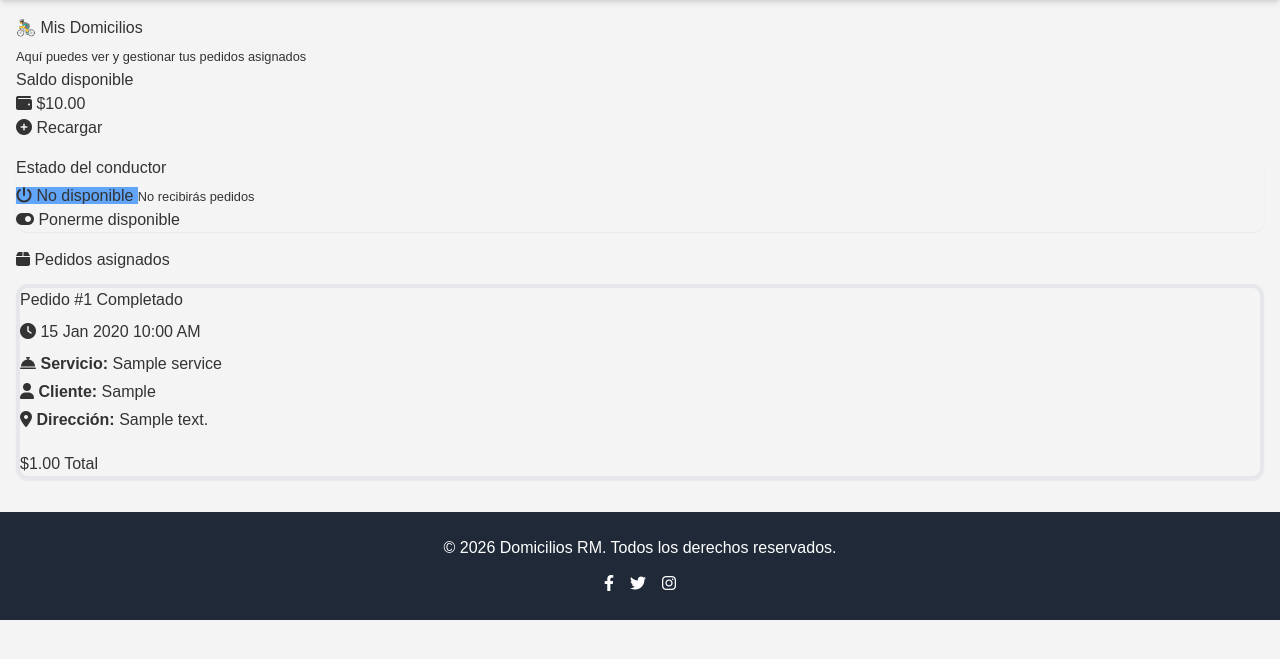
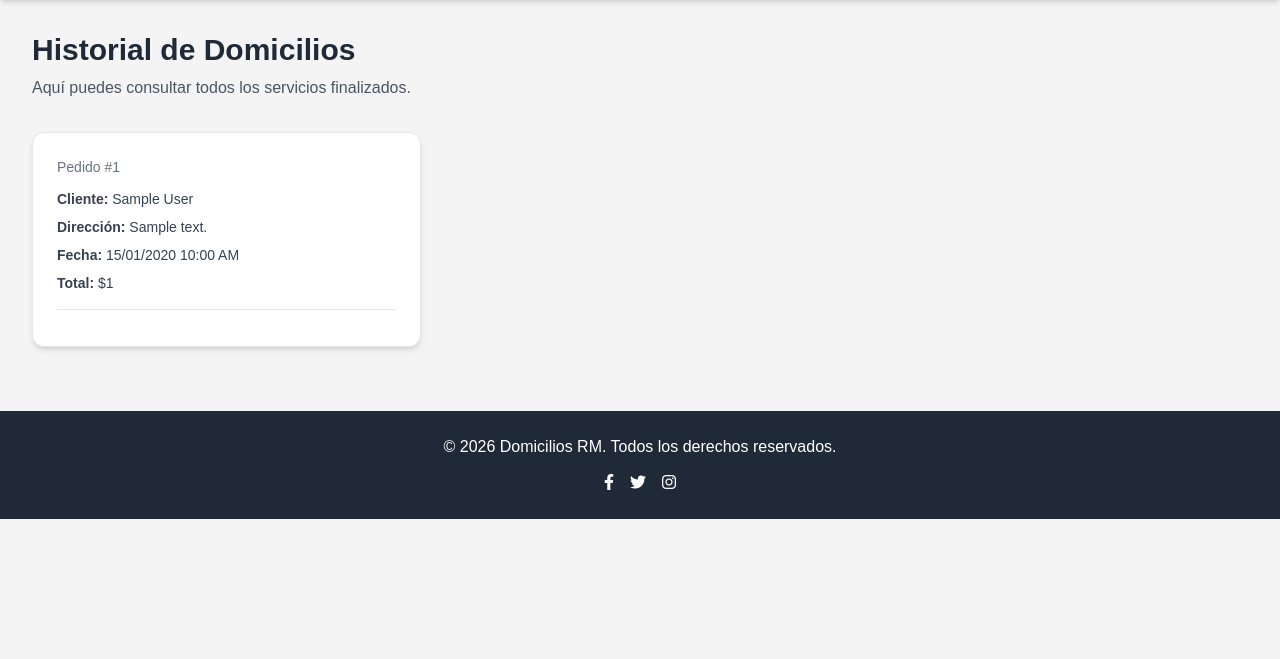
Before and after one commit to Neiro77/domiciliosrmyopal, a Python web app: template templates/driver/my_orders.html in a window 1280 px wide. Shown: the part 72-731 px from the top of the page. Run offline with Jinja, Linux system fonts and the light colour scheme; the template is opened without the code that fills it: most values are stand-ins (such as "Sample title", 1, 10 or a date in 2020); some libraries are stand-ins or nearby versions.

Commit message:
Ajuste vista historial driver

```diff
--- a/templates/driver/my_orders.html
+++ b/templates/driver/my_orders.html
@@ -1,127 +1,84 @@
-{% extends 'base.html' %}
+{% extends "base.html" %}
 
-{% block title %}Mis Domicilios{% endblock %}
+{% block title %}Mi Historial - Domicilios RM{% endblock %}
 
 {% block content %}
-<div class="container mt-4">
+<div class="container mx-auto px-4 py-8">
 
-    <!-- HEADER -->
-    <div class="d-flex justify-content-between align-items-center mb-4 flex-wrap gap-3">
-        <div>
-            <h1 class="mb-1">🚴‍♂️ Mis Domicilios</h1>
-            <small class="text-muted">Aquí puedes ver y gestionar tus pedidos asignados</small>
-        </div>
-
-        <div class="d-flex align-items-center gap-3">
-            <div class="text-end">
-                <div class="fw-bold">Saldo disponible</div>
-                <div class="fs-4 text-success">
-                    <i class="fas fa-wallet me-1"></i>
-                    ${{ "%.2f"|format(driver.saldo_cuenta) }}
-                </div>
-            </div>
-            <a href="{{ url_for('driver.recharge_balance') }}" class="btn btn-primary">
-                <i class="fas fa-plus-circle me-1"></i> Recargar
-            </a>
-        </div>
+    <!-- Header -->
+    <div class="mb-8">
+        <h2 class="text-3xl font-bold text-gray-800">Historial de Domicilios</h2>
+        <p class="text-gray-600 mt-2">
+            Aquí puedes consultar todos los servicios finalizados.
+        </p>
     </div>
 
-    <!-- ESTADO DEL CONDUCTOR -->
-    <div class="card shadow-sm mb-4">
-        <div class="card-body d-flex justify-content-between align-items-center flex-wrap gap-3">
+    {% if orders %}
+        <div class="grid grid-cols-1 md:grid-cols-2 lg:grid-cols-3 gap-6">
 
-            <div>
-                <h5 class="card-title mb-1">Estado del conductor</h5>
-                <p class="mb-0">
-                    {% if driver.is_available %}
-                        <span class="badge bg-success fs-6">
-                            <i class="fas fa-check-circle me-1"></i> Disponible
+            {% for order in orders %}
+            <div class="bg-white rounded-xl shadow-md border border-gray-200 p-6 hover:shadow-lg transition">
+
+                <!-- Encabezado -->
+                <div class="flex justify-between items-center mb-3">
+                    <span class="text-sm text-gray-500">
+                        Pedido #{{ order.id }}
+                    </span>
+
+                    {% if order.status == 'entregado' %}
+                        <span class="px-3 py-1 text-xs font-semibold rounded-full bg-green-100 text-green-700">
+                            Entregado
                         </span>
-                        <small class="text-muted ms-2">Recibiendo pedidos</small>
-                    {% else %}
-                        <span class="badge bg-secondary fs-6">
-                            <i class="fas fa-power-off me-1"></i> No disponible
+                    {% elif order.status == 'cancelado' %}
+                        <span class="px-3 py-1 text-xs font-semibold rounded-full bg-red-100 text-red-700">
+                            Cancelado
                         </span>
-                        <small class="text-muted ms-2">No recibirás pedidos</small>
                     {% endif %}
-                </p>
-            </div>
+                </div>
 
-            <form method="POST" action="{{ url_for('driver.toggle_availability') }}">
-                {{ form.hidden_tag() }}
-                {% if driver.is_available %}
-                    <button type="submit" class="btn btn-outline-danger">
-                        <i class="fas fa-toggle-off me-1"></i> Desconectarme
-                    </button>
-                {% else %}
-                    <button type="submit" class="btn btn-success">
-                        <i class="fas fa-toggle-on me-1"></i> Ponerme disponible
-                    </button>
-                {% endif %}
-            </form>
-        </div>
-    </div>
+                <!-- Información -->
+                <div class="space-y-2 text-sm text-gray-700">
 
-    <!-- PEDIDOS -->
-    <h3 class="mb-3">
-        <i class="fas fa-box me-1"></i> Pedidos asignados
-    </h3>
+                    <p>
+                        <span class="font-semibold">Cliente:</span>
+                        {{ order.user.first_name }} {{ order.user.last_name }}
+                    </p>
 
-    {% if orders %}
-        <div class="row">
-            {% for order in orders %}
-            <div class="col-md-6 col-lg-4 mb-4">
-                <div class="card h-100 shadow-sm border-start border-primary border-4">
-                    <div class="card-body d-flex flex-column">
+                    <p>
+                        <span class="font-semibold">Dirección:</span>
+                        {{ order.delivery_address }}
+                    </p>
 
-                        <div class="d-flex justify-content-between align-items-center mb-2">
-                            <span class="fw-bold">Pedido #{{ order.id }}</span>
-                            <span class="badge bg-info text-dark">
-                                {{ order.status }}
-                            </span>
-                        </div>
+                    <p>
+                        <span class="font-semibold">Fecha:</span>
+                        {{ order.created_at.strftime('%d/%m/%Y %I:%M %p') }}
+                    </p>
 
-                        <div class="mb-2 text-muted small">
-                            <i class="fas fa-clock me-1"></i>
-                            {{ order.order_date.strftime('%d %b %Y %I:%M %p') }}
-                        </div>
+                    <p>
+                        <span class="font-semibold">Total:</span>
+                        ${{ "{:,.0f}".format(order.total_amount) }}
+                    </p>
 
-                        <p class="mb-1">
-                            <i class="fas fa-concierge-bell me-1"></i>
-                            <b>Servicio:</b> {{ order.service.name }}
-                        </p>
+                </div>
 
-                        <p class="mb-1">
-                            <i class="fas fa-user me-1"></i>
-                            <b>Cliente:</b> {{ order.user.customer_profile.first_name }}
-                        </p>
+                <!-- Footer -->
+                <div class="mt-4 border-t pt-3 text-xs text-gray-500">
+                    {% if order.status == 'entregado' %}
+                        Servicio completado correctamente.
+                    {% elif order.status == 'cancelado' %}
+                        Pedido cancelado.
+                    {% endif %}
+                </div>
 
-                        <p class="mb-2">
-                            <i class="fas fa-map-marker-alt me-1"></i>
-                            <b>Dirección:</b> {{ order.delivery_address }}
-                        </p>
-
-                        <div class="mt-auto pt-3 border-top d-flex justify-content-between align-items-center">
-                            <span class="fw-bold text-success">
-                                ${{ "%.2f"|format(order.total_amount) }}
-                            </span>
-                            <span class="small text-muted">Total</span>
-                        </div>
-
-                    </div>
-                </div>
             </div>
             {% endfor %}
+
         </div>
     {% else %}
-        <div class="alert alert-info text-center py-4">
-            {% if driver.saldo_cuenta <= 0 %}
-                <h5>💳 Saldo insuficiente</h5>
-                <p>No puedes recibir pedidos hasta recargar tu saldo.</p>
-            {% else %}
-                <h5>📭 Sin pedidos asignados</h5>
-                <p>Cuando tengas pedidos, aparecerán aquí automáticamente.</p>
-            {% endif %}
+        <div class="bg-white rounded-xl shadow-md border border-gray-200 p-8 text-center">
+            <p class="text-gray-600 text-lg">
+                Aún no tienes domicilios finalizados.
+            </p>
         </div>
     {% endif %}
 
```
